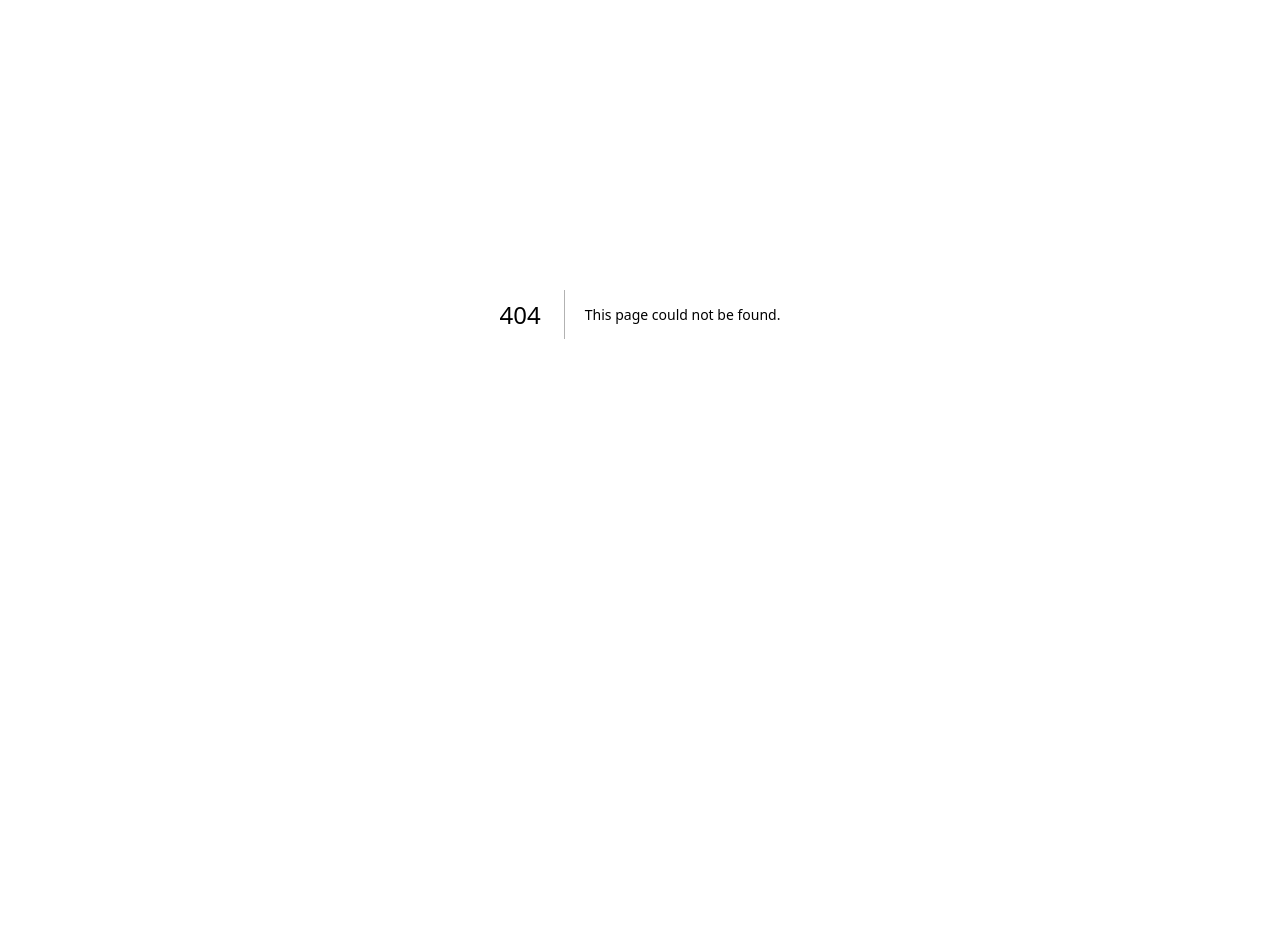
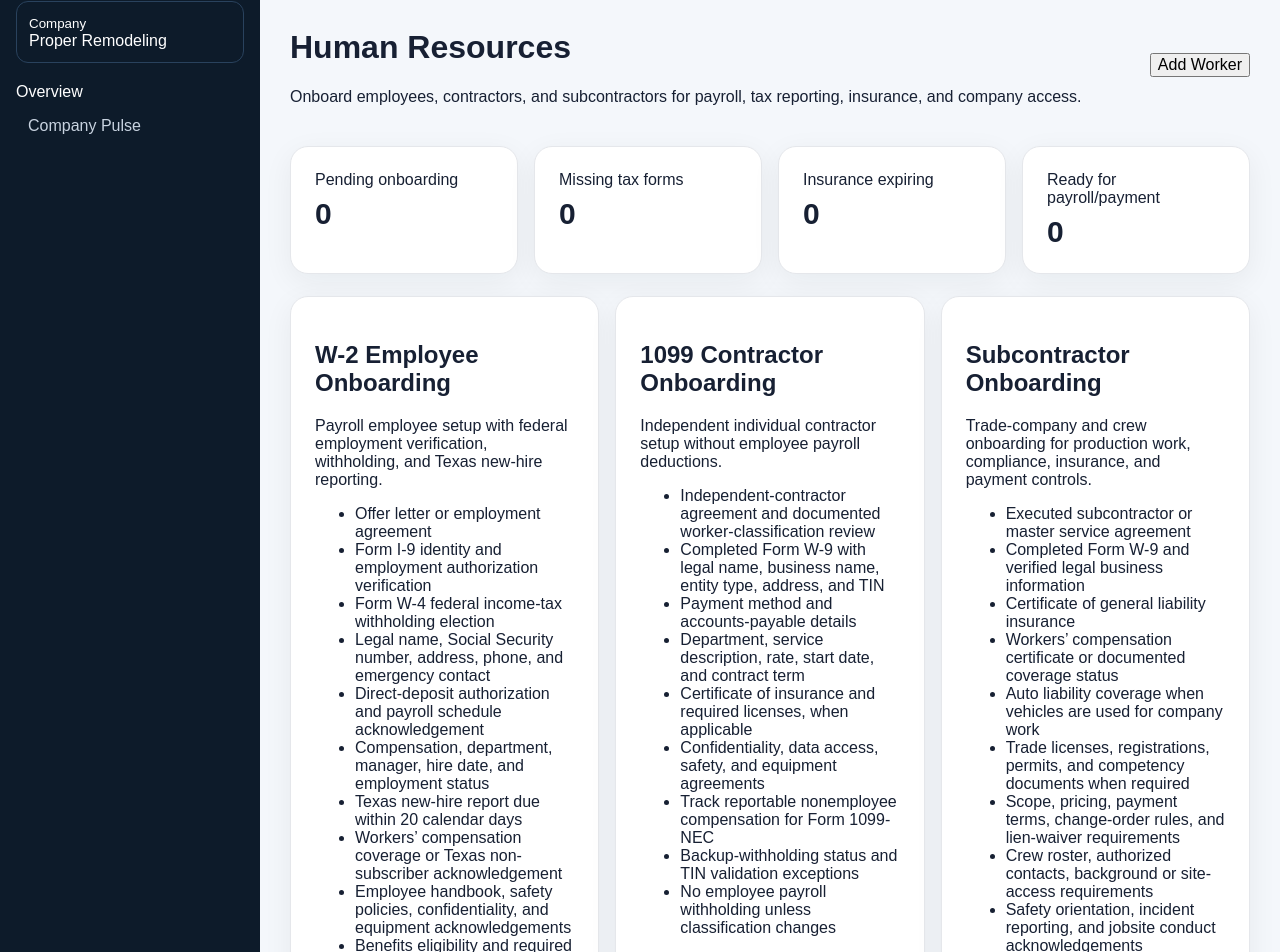
Before and after one commit to csosa122000/ProperOS, a Next.js app: page /human-resources in a window 1280 px wide. Before the commit this address had no page. Shown: the part 86-1038 px from the top of the page. Before the commit the page ends 800 px from the top, so only its background shows below. Built offline with nearby package versions, Linux system fonts and the light colour scheme; no server answers.

Commit message:
Refine Company Pulse and add HR compliance onboarding

```diff
--- /dev/null
+++ b/app/(app)/human-resources/page.tsx
@@ -0,0 +1,79 @@
+const onboardingTracks = [
+  {
+    title: 'W-2 Employee Onboarding',
+    description: 'Payroll employee setup with federal employment verification, withholding, and Texas new-hire reporting.',
+    items: [
+      'Offer letter or employment agreement',
+      'Form I-9 identity and employment authorization verification',
+      'Form W-4 federal income-tax withholding election',
+      'Legal name, Social Security number, address, phone, and emergency contact',
+      'Direct-deposit authorization and payroll schedule acknowledgement',
+      'Compensation, department, manager, hire date, and employment status',
+      'Texas new-hire report due within 20 calendar days',
+      'Workers’ compensation coverage or Texas non-subscriber acknowledgement',
+      'Employee handbook, safety policies, confidentiality, and equipment acknowledgements',
+      'Benefits eligibility and required notices, when applicable',
+      'W-2 year-end tax reporting status',
+    ],
+  },
+  {
+    title: '1099 Contractor Onboarding',
+    description: 'Independent individual contractor setup without employee payroll deductions.',
+    items: [
+      'Independent-contractor agreement and documented worker-classification review',
+      'Completed Form W-9 with legal name, business name, entity type, address, and TIN',
+      'Payment method and accounts-payable details',
+      'Department, service description, rate, start date, and contract term',
+      'Certificate of insurance and required licenses, when applicable',
+      'Confidentiality, data access, safety, and equipment agreements',
+      'Track reportable nonemployee compensation for Form 1099-NEC',
+      'Backup-withholding status and TIN validation exceptions',
+      'No employee payroll withholding unless classification changes',
+    ],
+  },
+  {
+    title: 'Subcontractor Onboarding',
+    description: 'Trade-company and crew onboarding for production work, compliance, insurance, and payment controls.',
+    items: [
+      'Executed subcontractor or master service agreement',
+      'Completed Form W-9 and verified legal business information',
+      'Certificate of general liability insurance',
+      'Workers’ compensation certificate or documented coverage status',
+      'Auto liability coverage when vehicles are used for company work',
+      'Trade licenses, registrations, permits, and competency documents when required',
+      'Scope, pricing, payment terms, change-order rules, and lien-waiver requirements',
+      'Crew roster, authorized contacts, background or site-access requirements',
+      'Safety orientation, incident reporting, and jobsite conduct acknowledgements',
+      'Track reportable payments for Form 1099-NEC and year-end filing',
+    ],
+  },
+];
+
+export default function HumanResourcesPage() {
+  return <>
+    <div className="top dashboard-heading">
+      <div><h1>Human Resources</h1><p>Onboard employees, contractors, and subcontractors for payroll, tax reporting, insurance, and company access.</p></div>
+      <button type="button">Add Worker</button>
+    </div>
+
+    <section className="grid">
+      <div className="card metric"><span>Pending onboarding</span><strong>0</strong></div>
+      <div className="card metric"><span>Missing tax forms</span><strong>0</strong></div>
+      <div className="card metric"><span>Insurance expiring</span><strong>0</strong></div>
+      <div className="card metric"><span>Ready for payroll/payment</span><strong>0</strong></div>
+    </section>
+
+    <section className="module-grid section">
+      {onboardingTracks.map(track => <article className="card" key={track.title}>
+        <h2>{track.title}</h2>
+        <p>{track.description}</p>
+        <ul>{track.items.map(item => <li key={item}>{item}</li>)}</ul>
+      </article>)}
+    </section>
+
+    <section className="card section">
+      <h2>Worker Record Requirements</h2>
+      <p>Each record should store worker type, department, access level, payroll or payment status, tax-document status, insurance expiration dates, onboarding owner, and a complete audit trail. Sensitive tax and identity documents must be restricted to authorized HR, accounting, administrator, and super-user roles.</p>
+    </section>
+  </>;
+}
--- a/components/app-shell.tsx
+++ b/components/app-shell.tsx
@@ -2,41 +2,32 @@ import Link from 'next/link';
 import { MobileNav } from '@/components/mobile-nav';
 import { createClient } from '@/lib/supabase/server';
 
-type NavLink = [string, string];
-type NavGroup = { label: string; links: NavLink[] };
-
-const fullNavigation: NavGroup[] = [
+const fullNavigation = [
   { label: 'Overview', links: [['Company Pulse', '/dashboard']] },
-  {
-    label: 'Operations',
-    links: [
-      ['Sales', '/sales'],
-      ['Production', '/production'],
-      ['Canvassing', '/canvassing'],
-      ['CRM / Add Lead', '/crm'],
-    ],
-  },
+  { label: 'Operations', links: [['Sales', '/sales'], ['Production', '/production'], ['Canvassing', '/canvassing']] },
   { label: 'Documents', links: [['Estimates', '/estimates'], ['Contracts & Proposals', '/proposals']] },
-  { label: 'Business', links: [['Marketing', '/marketing'], ['Accounting', '/accounting']] },
-  { label: 'People', links: [['Employees & Contractors', '/people']] },
+  { label: 'Business', links: [['Marketing', '/marketing'], ['Accounting', '/accounting'], ['Human Resources', '/human-resources']] },
   { label: 'Development', links: [['Proper University', '/training']] },
-  { label: 'System', links: [['Settings', '/settings']] },
+  { label: 'System', links: [['Employees & Contractors', '/team'], ['Settings', '/settings']] },
 ];
 
-const departmentLinks: Record<string, NavLink[]> = {
-  sales: [['Sales Home', '/sales'], ['CRM / Add Lead', '/crm'], ['Estimates', '/estimates'], ['Contracts & Proposals', '/proposals'], ['Proper University', '/training']],
-  canvassing: [['Canvassing Home', '/canvassing'], ['CRM / Add Lead', '/crm'], ['Proper University', '/training']],
-  production: [['Production Home', '/production'], ['Contracts & Proposals', '/proposals'], ['Proper University', '/training']],
-  marketing: [['Marketing Home', '/marketing'], ['Proper University', '/training']],
-  accounting: [['Accounting Home', '/accounting'], ['Contracts & Proposals', '/proposals'], ['Proper University', '/training']],
+const departmentLinks: Record<string, [string, string][]> = {
+  sales: [['Sales', '/sales'], ['Estimates', '/estimates'], ['Contracts & Proposals', '/proposals'], ['Proper University', '/training']],
+  canvassing: [['Canvassing', '/canvassing'], ['Proper University', '/training']],
+  production: [['Production', '/production'], ['Proper University', '/training']],
+  marketing: [['Marketing', '/marketing'], ['Proper University', '/training']],
+  accounting: [['Accounting', '/accounting'], ['Human Resources', '/human-resources'], ['Proper University', '/training']],
+  administration: [['Human Resources', '/human-resources'], ['Employees & Contractors', '/team'], ['Settings', '/settings']],
 };
 
-function getNavigation(role?: string, department?: string): NavGroup[] {
-  if (['super_user', 'administrator', 'manager'].includes(role || '')) return fullNavigation;
-  const links = departmentLinks[(department || '').toLowerCase()] || [['Proper University', '/training']];
+function getNavigation(role?: string, department?: string) {
+  const normalizedRole = role?.toLowerCase().replaceAll(' ', '_');
+  const canSeeFullMenu = ['super_user', 'administrator', 'manager'].includes(normalizedRole || '');
+  if (canSeeFullMenu) return fullNavigation;
+  const links = departmentLinks[(department || '').toLowerCase()] || [];
   return [
     { label: 'Overview', links: [['Company Pulse', '/dashboard']] },
-    { label: 'My Workspace', links },
+    ...(links.length ? [{ label: 'Workspace', links }] : []),
   ];
 }
 
@@ -45,17 +36,15 @@ export async function AppShell({ children }: { children: React.ReactNode }) {
   const { data: { user } } = await supabase.auth.getUser();
   if (user) await supabase.rpc('claim_pending_memberships');
   const { data: orgs } = await supabase.rpc('get_my_organizations');
-
-  const role = String(user?.app_metadata?.role || user?.user_metadata?.role || 'team_member');
-  const department = String(user?.app_metadata?.department || user?.user_metadata?.department || '');
-  const navigationGroups = getNavigation(role, department);
+  const membership = orgs?.[0];
+  const navigationGroups = getNavigation(membership?.role, membership?.department);
 
   return <div className="shell">
     <aside className="sidebar">
       <div className="brand">Proper OS</div>
-      <div className="org"><small>Company</small><div>{orgs?.[0]?.organization_name || 'Proper Remodeling'}</div></div>
+      <div className="org"><small>Company</small><div>{membership?.organization_name || 'Proper Remodeling'}</div></div>
       <nav className="nav" aria-label="Main navigation">
-        {navigationGroups.map((group) => <div className="nav-group" key={group.label}>
+        {navigationGroups.map(group => <div className="nav-group" key={group.label}>
           <div className="nav-group-label">{group.label}</div>
           {group.links.map(([name, href]) => <Link key={href} href={href}>{name}</Link>)}
         </div>)}
@@ -63,7 +52,7 @@ export async function AppShell({ children }: { children: React.ReactNode }) {
     </aside>
     <main className="main">
       <header className="top app-header">
-        <div><strong>Proper Remodeling</strong><div style={{ color: '#6b7280' }}>{department ? `${department} · ` : ''}{user?.email}</div></div>
+        <div><strong>Proper Remodeling</strong><div style={{ color: '#6b7280' }}>{user?.email}</div></div>
         <div className="actions"><MobileNav navigationGroups={navigationGroups}/><button className="secondary notifications-button">Notifications</button></div>
       </header>
       {children}
--- a/components/mobile-nav.tsx
+++ b/components/mobile-nav.tsx
@@ -4,13 +4,12 @@ import Link from 'next/link';
 import { usePathname } from 'next/navigation';
 import { useState } from 'react';
 
-type NavLink = [string, string];
-type NavGroup = { label: string; links: NavLink[] };
+type NavigationGroup = { label: string; links: string[][] };
 
-export function MobileNav({ navigationGroups }: { navigationGroups: NavGroup[] }) {
+export function MobileNav({ navigationGroups }: { navigationGroups: NavigationGroup[] }) {
   const pathname = usePathname();
   const [open, setOpen] = useState(false);
-  const quickLinks = navigationGroups.flatMap((group) => group.links).filter(([, href]) => href !== '/dashboard').slice(0, 2);
+  const quickLinks = navigationGroups.flatMap(group => group.links).filter(([, href]) => href !== '/dashboard').slice(0, 2);
 
   return (
     <>
@@ -27,7 +26,7 @@ export function MobileNav({ navigationGroups }: { navigationGroups: NavGroup[] }
               <button type="button" className="mobile-nav-close" aria-label="Close navigation" onClick={() => setOpen(false)}>×</button>
             </div>
             <nav className="mobile-nav-links">
-              {navigationGroups.map((group) => (
+              {navigationGroups.map(group => (
                 <div className="mobile-nav-group" key={group.label}>
                   <div className="mobile-nav-group-label">{group.label}</div>
                   {group.links.map(([name, href]) => (
@@ -43,8 +42,8 @@ export function MobileNav({ navigationGroups }: { navigationGroups: NavGroup[] }
       )}
 
       <nav className="mobile-tab-bar" aria-label="Quick navigation">
-        <Link href="/dashboard" className={pathname === '/dashboard' ? 'active' : ''}>Home</Link>
-        {quickLinks.map(([name, href]) => <Link key={href} href={href} className={pathname === href ? 'active' : ''}>{name.replace(' Home', '')}</Link>)}
+        <Link href="/dashboard" className={pathname === '/dashboard' ? 'active' : ''}>Company Pulse</Link>
+        {quickLinks.map(([name, href]) => <Link key={href} href={href} className={pathname === href ? 'active' : ''}>{name}</Link>)}
         <button type="button" onClick={() => setOpen(true)}>More</button>
       </nav>
     </>
```
Also changed, not shown: app/(app)/dashboard/page.tsx (+32 -37 lines).
